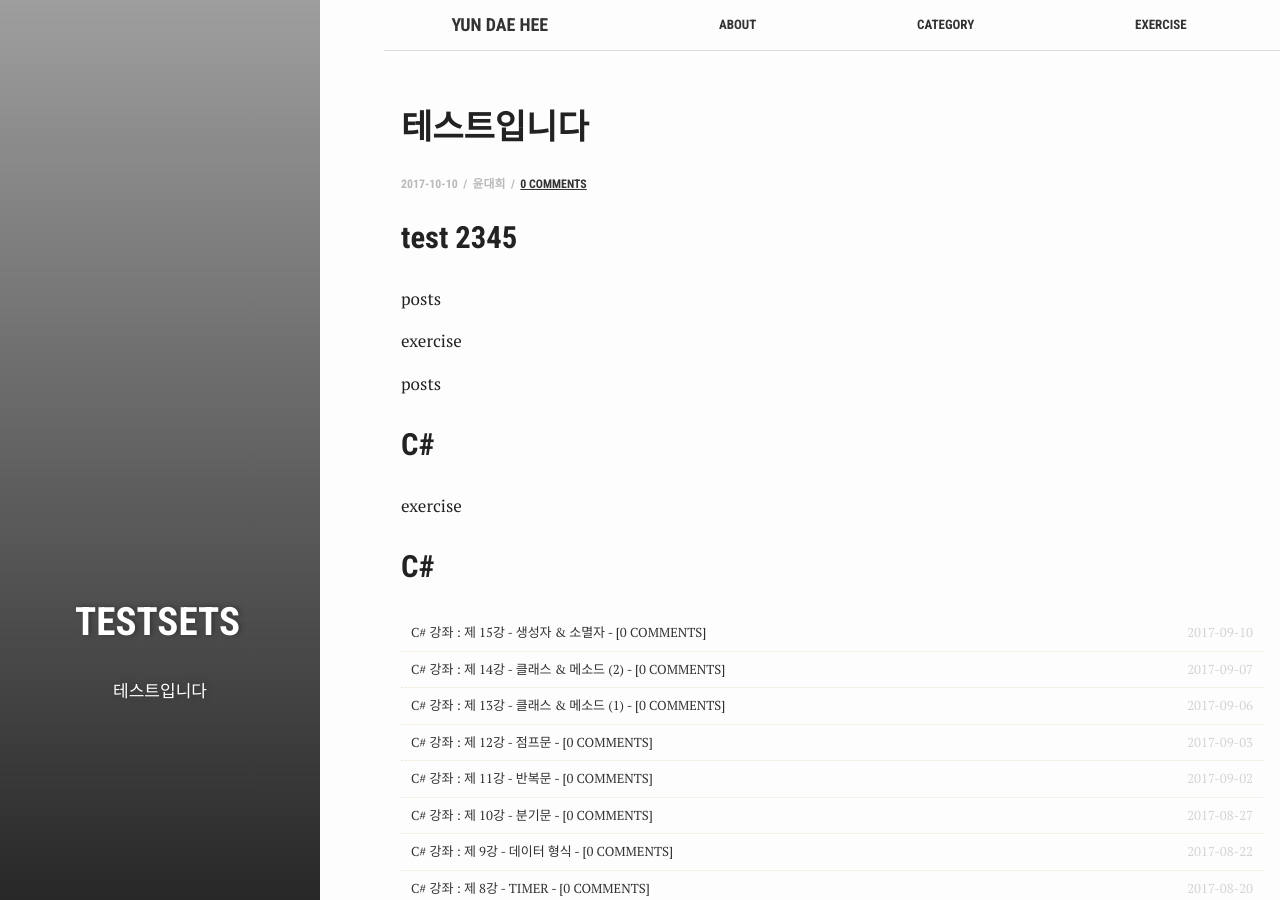
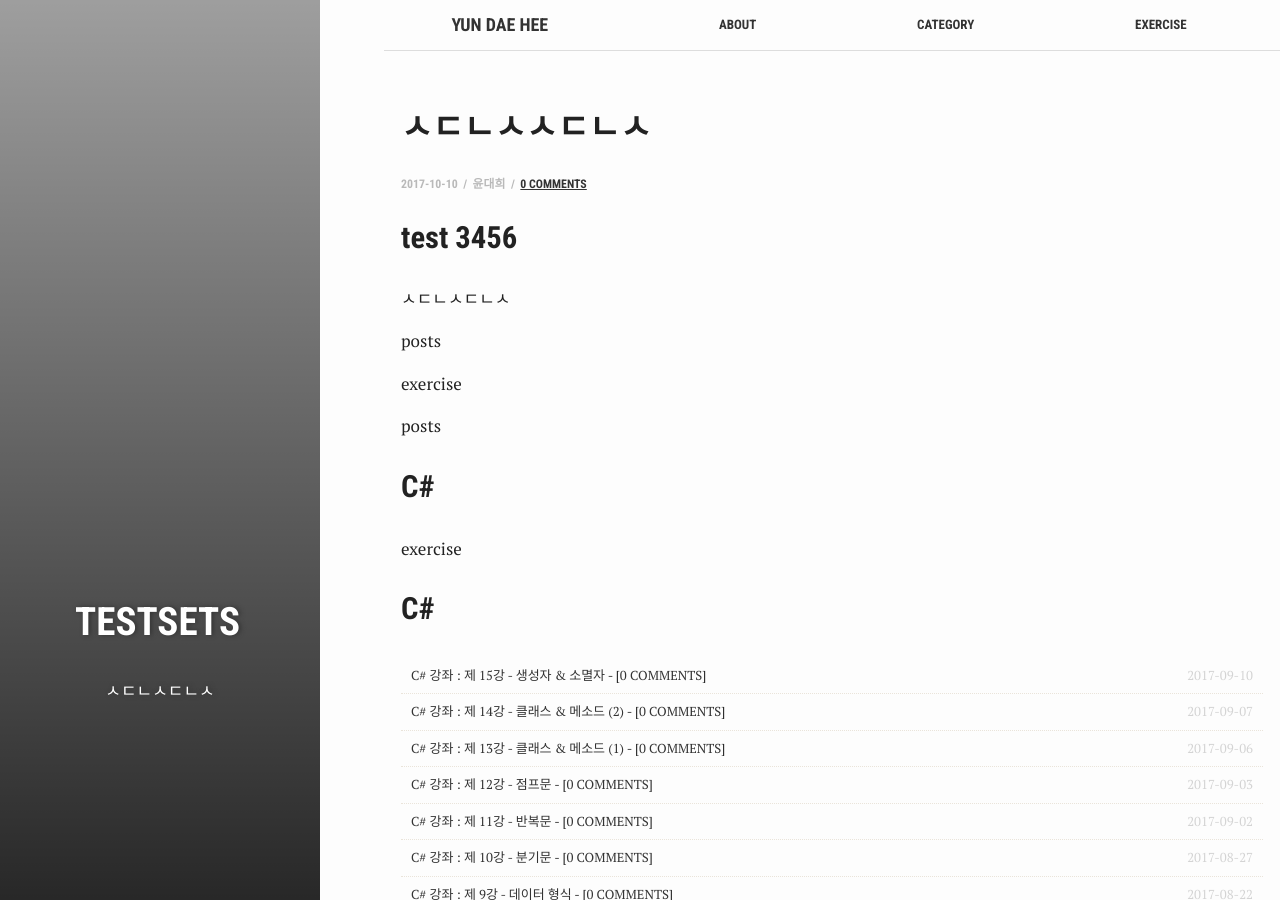
Before and after one commit to test076923/test076923.github.io, a Jekyll site: the page built from _posts/2017-10-10-ssstest.md, in a window 1280 px wide and 900 px high. Built offline with Jekyll 4.4.1, drawn with Linux system fonts in a browser that asks for light colours; comment, search, counter and statistics services are not loaded.

Commit message:
Update 2017-10-10-ssstest.md

```diff
--- a/_posts/2017-10-10-ssstest.md
+++ b/_posts/2017-10-10-ssstest.md
@@ -2,16 +2,18 @@
 bg: "Clogo.jpg"
 layout: post
 comments: true
-title:  "테스트입니다"
-crawlertitle: "테스트입니다"
-summary: "테스트입니다"
+title:  "ㅅㄷㄴㅅㅅㄷㄴㅅ"
+crawlertitle: "ㅅㄷㄴㅅㅅㄷㄴㅅ"
+summary: "ㅅㄷㄴㅅㄷㄴㅅ"
 date: 2017-10-10
 categories: exercise
 tags: ['testsets']
 author: 윤대희
 ---
 
-## test 2345 ##
+## test 3456 ##
+
+ㅅㄷㄴㅅㄷㄴㅅ
 
 {% for category in site.categories %}
     {% assign cate = category | first %}
```
